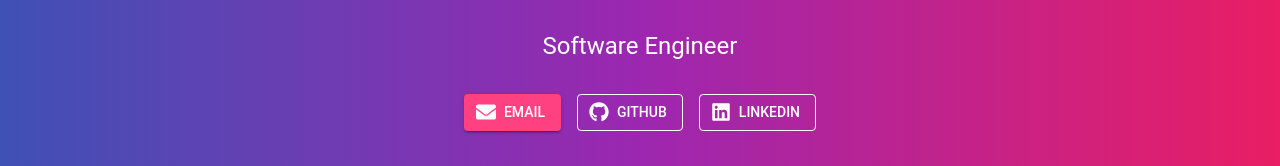
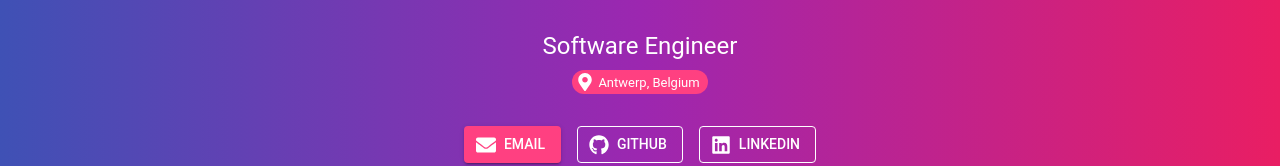
Before and after one commit to noahg9/my-portfolio, a React (Vite) app: page / in a window 1280 px wide. Shown: the part 191-357 px from the top of the page. Built offline with nearby package versions, Linux system fonts and the light colour scheme.

Commit message:
Add location

```diff
--- a/src/App.tsx
+++ b/src/App.tsx
@@ -1,6 +1,6 @@
 import React from "react";
-import { Container, Box, Typography, Button, Divider } from "@mui/material";
-import { FaGithub, FaEnvelope, FaLinkedin } from "react-icons/fa";
+import { Container, Box, Typography, Button, Divider, Stack, Chip } from "@mui/material";
+import { FaGithub, FaEnvelope, FaLinkedin, FaMapMarkerAlt } from "react-icons/fa";
 import { projects, skills, professionalJourney } from "./data/data";
 import ProjectCard from "./components/ProjectCard";
 import SkillsCard from "./components/SkillsCard";
@@ -47,6 +47,9 @@ const App: React.FC = () => {
                 <Typography variant="h5" gutterBottom>
                     Software Engineer
                 </Typography>
+                <Stack direction="row" justifyContent="center" sx={{ mt: 1 }}>
+                    <Chip icon={<FaMapMarkerAlt />} label="Antwerp, Belgium" size="small" color="secondary" />
+                </Stack>
 
                 <Box sx={{ mt: 4, display: "flex", justifyContent: "center", gap: 2, flexWrap: "wrap" }}>
                     <Button
```
